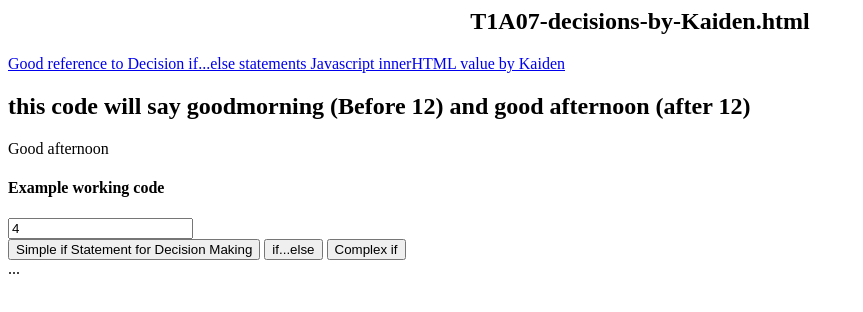
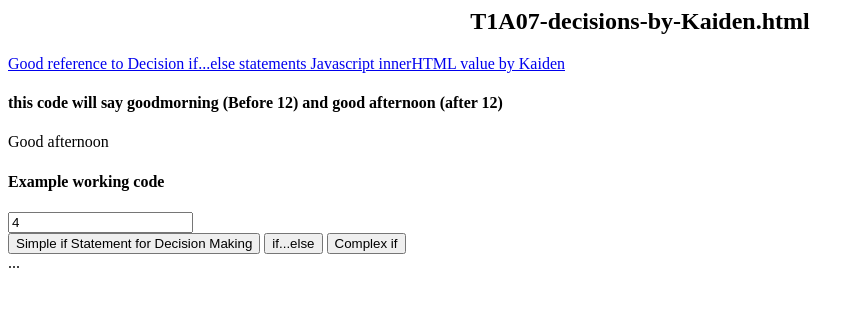
Before and after one commit to kaidenemeterio/game-dev-2024, a plain HTML site: page public/T1A07-decisions-by-Kaiden.html in a window 1280 px wide. Shown: the whole page, without its empty margins (0-863 px from the left). Drawn offline with Linux system fonts and the light colour scheme.

Commit message:
Update T1A07-decisions-by-Kaiden.html

```diff
--- a/public/T1A07-decisions-by-Kaiden.html
+++ b/public/T1A07-decisions-by-Kaiden.html
@@ -4,7 +4,7 @@
 
 <html>
 <body>
-   <h2> this code will say goodmorning (Before 12) and good afternoon (after 12)</h2>
+   <h4> this code will say goodmorning (Before 12) and good afternoon (after 12)</h4>
     <div id="greeting"></div>
 
     <script>
```
